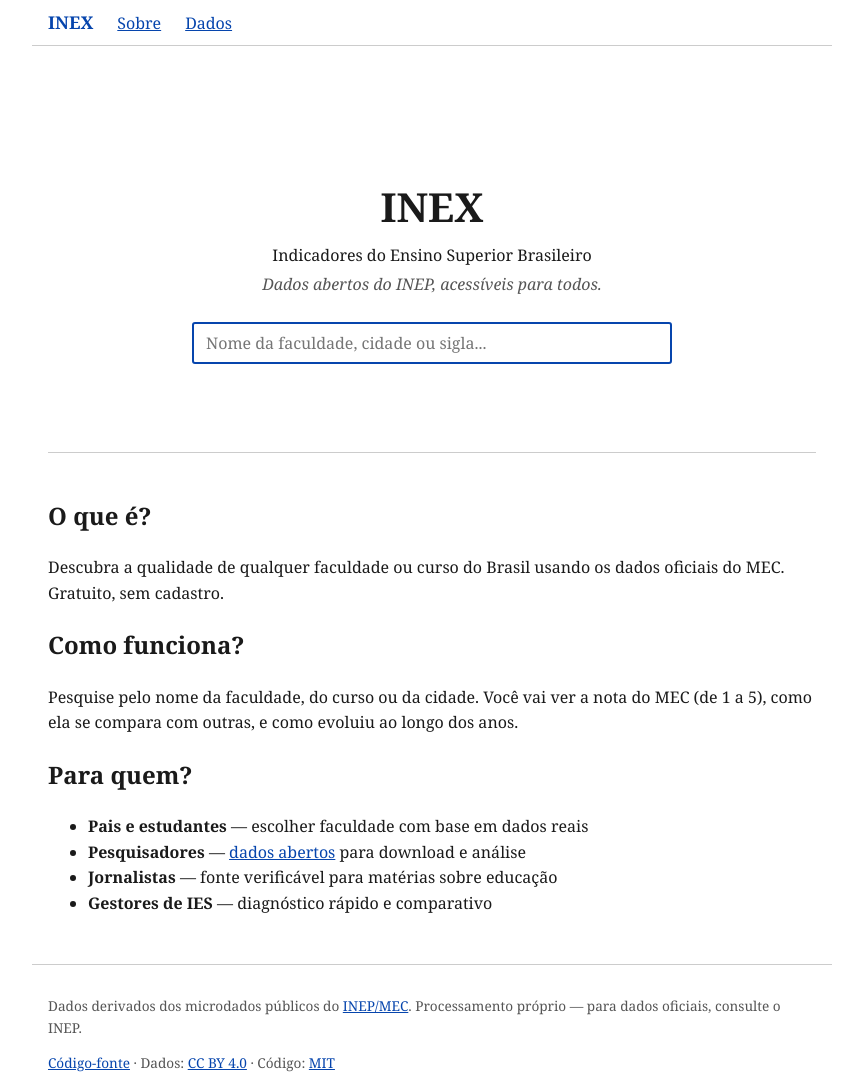
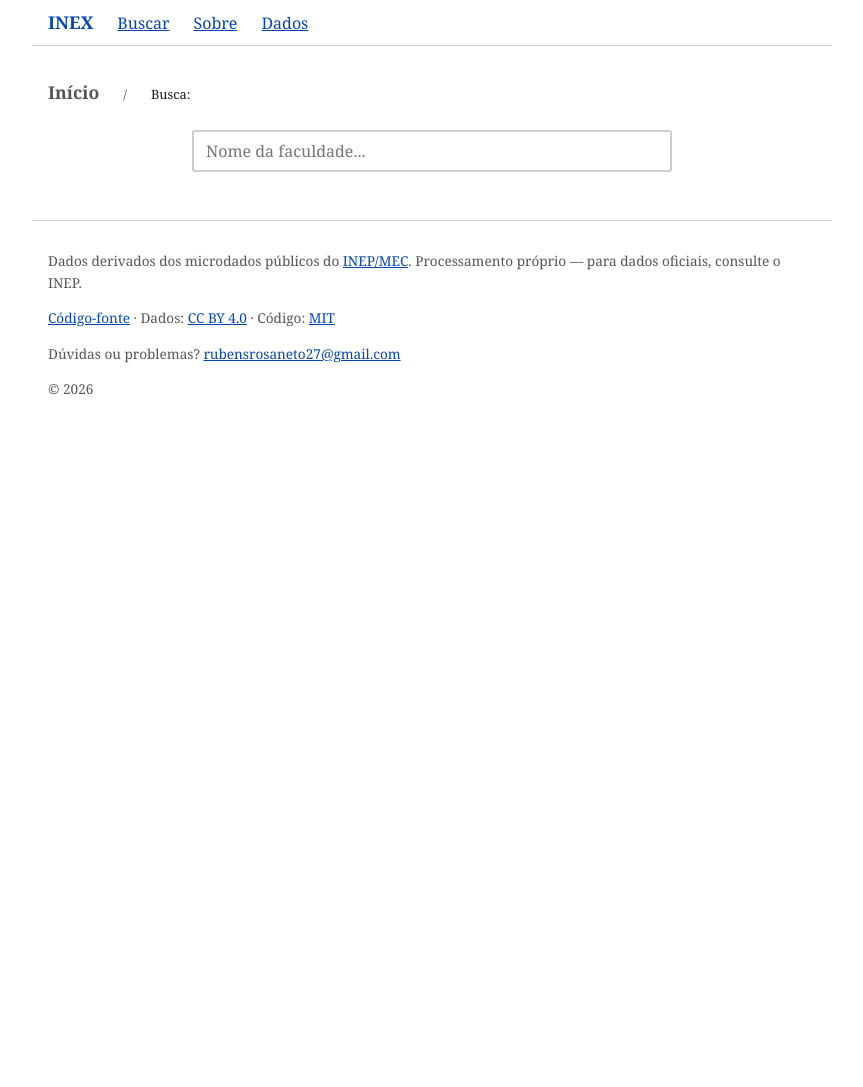
Before and after one commit to rubensantoniorosa2704/inex-web, a Flask app: page /busca in a window 1280 px wide. Shown: the whole page, without its empty margins (208-1071 px from the left). After the commit the page ends 395 px from the top, so only its background shows below. Run offline with Flask 3, Linux system fonts and the light colour scheme.

Commit message:
fix: link do código-fonte, nav com buscar, footer com contato, IGC gráfico visível

```diff
--- a/inex_web/app.py
+++ b/inex_web/app.py
@@ -149,7 +149,7 @@ def home():
 def busca_page():
     q = request.args.get("q", "").strip()
     if not q:
-        return render_template("home.html")
+        return render_template("busca.html", resultados={"ies": [], "cursos": [], "has_more": False, "next_page": 1, "q": ""}, q="")
 
     # Validar paginação
     try:
--- a/inex_web/templates/base.html
+++ b/inex_web/templates/base.html
@@ -21,6 +21,7 @@
     <header>
         <nav>
             <a href="/">INEX</a>
+            <a href="/busca">Buscar</a>
             <a href="/sobre">Sobre</a>
             <a href="/dados">Dados</a>
         </nav>
@@ -34,14 +35,16 @@
     </main>
     <footer>
         <p>
-            Dados derivados dos microdados públicos do <a href="https://www.gov.br/inep">INEP/MEC</a>.
+            Dados derivados dos microdados públicos do <a href="https://www.gov.br/inep" target="_blank" rel="noopener">INEP/MEC</a>.
             Processamento próprio — para dados oficiais, consulte o INEP.
         </p>
         <p>
-            <a href="https://github.com/rubensantoniorosa2704">Código-fonte</a> ·
-            Dados: <a href="https://creativecommons.org/licenses/by/4.0/">CC BY 4.0</a> ·
-            Código: <a href="/dados">MIT</a>
+            <a href="https://github.com/rubensantoniorosa2704/inex-web" target="_blank" rel="noopener">Código-fonte</a> ·
+            Dados: <a href="https://creativecommons.org/licenses/by/4.0/" target="_blank" rel="noopener">CC BY 4.0</a> ·
+            Código: <a href="https://opensource.org/licenses/MIT" target="_blank" rel="noopener">MIT</a>
         </p>
+        <p>Dúvidas ou problemas? <a href="mailto:rubensrosaneto27@gmail.com">rubensrosaneto27@gmail.com</a></p>
+        <p>© 2026</p>
     </footer>
 </body>
 </html>
--- a/inex_web/templates/ies.html
+++ b/inex_web/templates/ies.html
@@ -42,9 +42,9 @@
         {% endif %}
 
         {% if igc|length > 1 %}
+        {{ line_chart(igc, 'ano', 'igc_continuo', label='Evolucao IGC') }}
         <details>
-            <summary>Ver evolução histórica</summary>
-            {{ line_chart(igc, 'ano', 'igc_continuo', label='Evolucao IGC') }}
+            <summary>Ver tabela</summary>
             <table>
                 <thead><tr><th>Ano</th><th>Nota (IGC Contínuo)</th><th>Conceito (Faixa)</th><th>Cursos avaliados</th></tr></thead>
                 <tbody>
```
